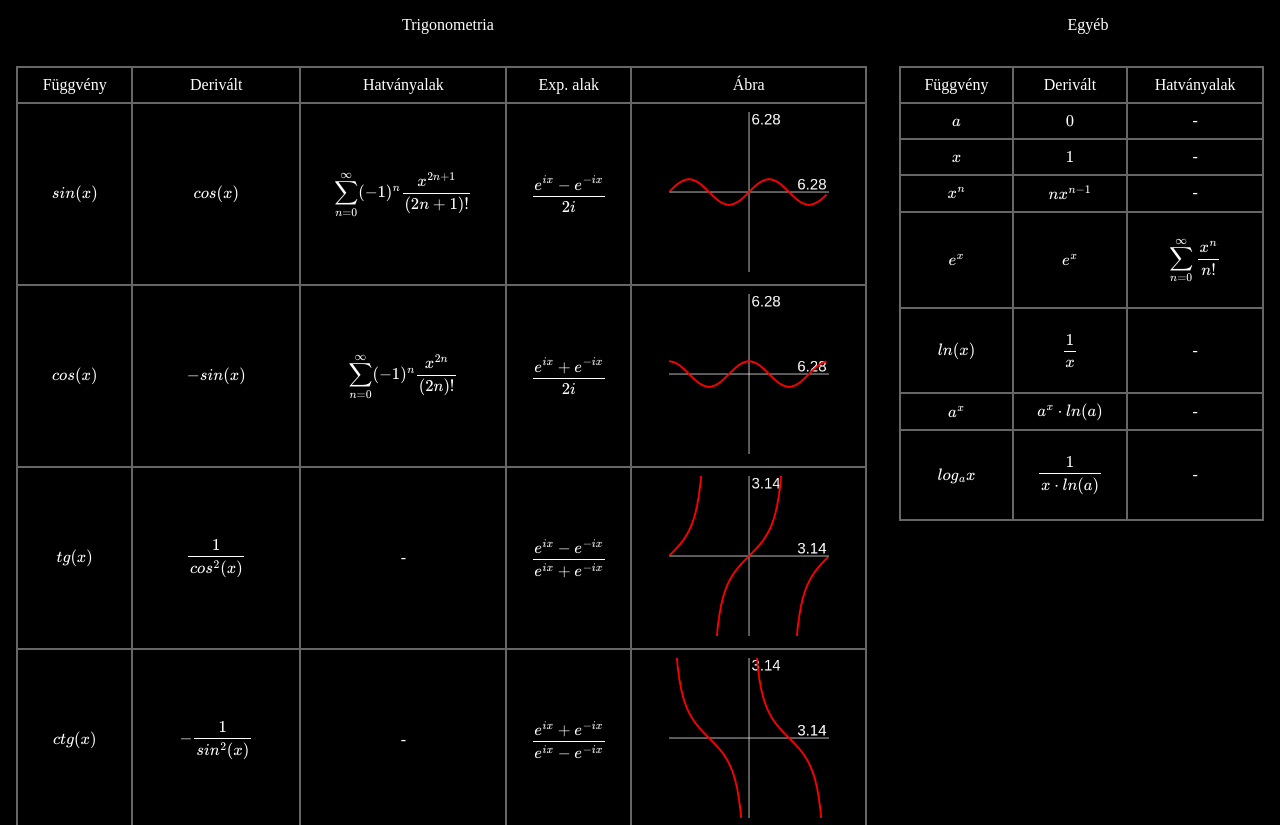
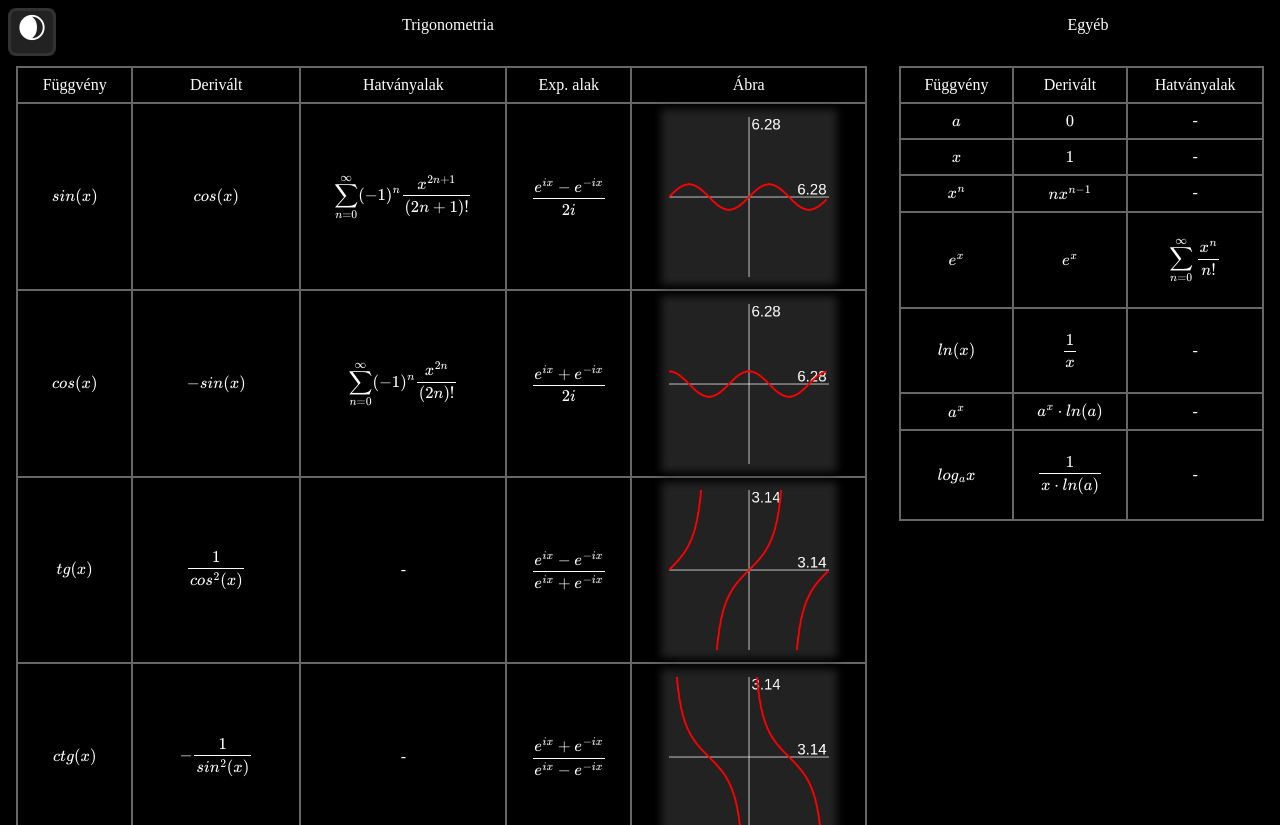
Before and after one commit to KissKonradUni/AnalizisHelp, a plain HTML site: page index.html in a window 1280 px wide. Shown: the top 825 px of the page. Drawn offline with nearby package versions, Linux system fonts and the light colour scheme.

Commit message:
Add lightmode for masochists

```diff
--- a/index.html
+++ b/index.html
@@ -12,6 +12,9 @@
 </head>
 
 <body>
+    <div id="lightmode">
+        🌒︎
+    </div>
     <div class="flex title">
         <p class="larger">Trigonometria</p>
         <p class="smaller">Egyéb</p>
--- a/main.js
+++ b/main.js
@@ -56,3 +56,8 @@ document.querySelectorAll(".plot").forEach(plot => {
     }
     ctx.stroke();
 })
+
+const html = document.querySelector("html");
+document.getElementById("lightmode").addEventListener("click", () => {
+    html.setAttribute("lightmode", !((html.getAttribute("lightmode") ?? false) === "true"));
+});
--- a/style.css
+++ b/style.css
@@ -62,3 +62,36 @@ canvas {
     width: 10em;
     height: 10em;
 }
+
+html[lightmode="true"] {
+    filter: invert(1.0);
+}
+
+canvas {
+    box-shadow: inset 0px 0px 2px 1000px #222, 0px 0px 0.5em 0.5em #222;
+    margin-top: 0.3em;
+}
+
+#lightmode {
+    position: absolute;
+    top: 0.5rem;
+    left: 0.5rem;
+
+    width: 3rem;
+    height: 3rem;
+
+    background-color: #222;
+    border: 0.2rem solid #333;
+    border-radius: 0.5rem;
+
+    text-align: center;
+    font-size: 1.8em;
+
+    transition: all 0.1s linear;
+
+    user-select: none;
+}
+
+#lightmode:hover {
+    scale: 1.2;
+}
```
